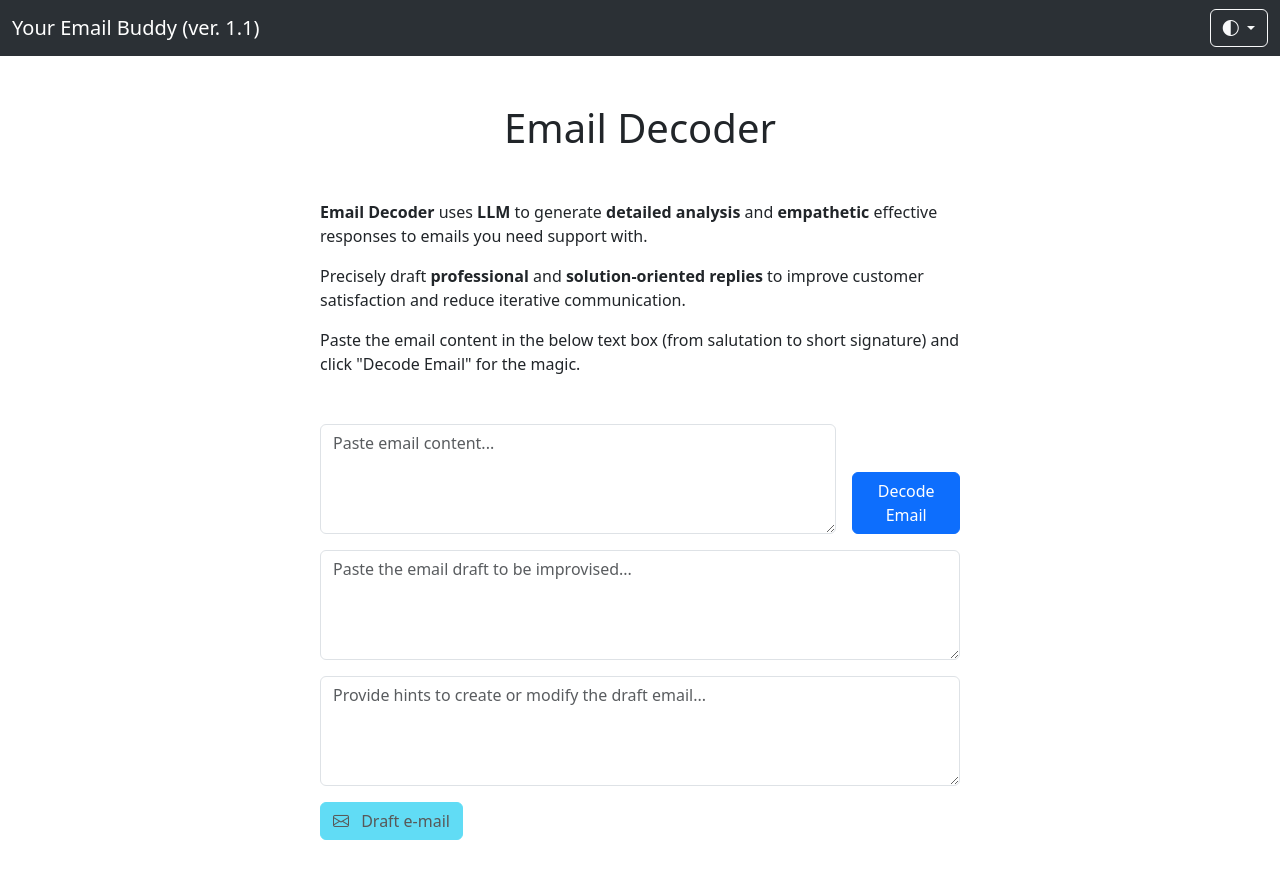
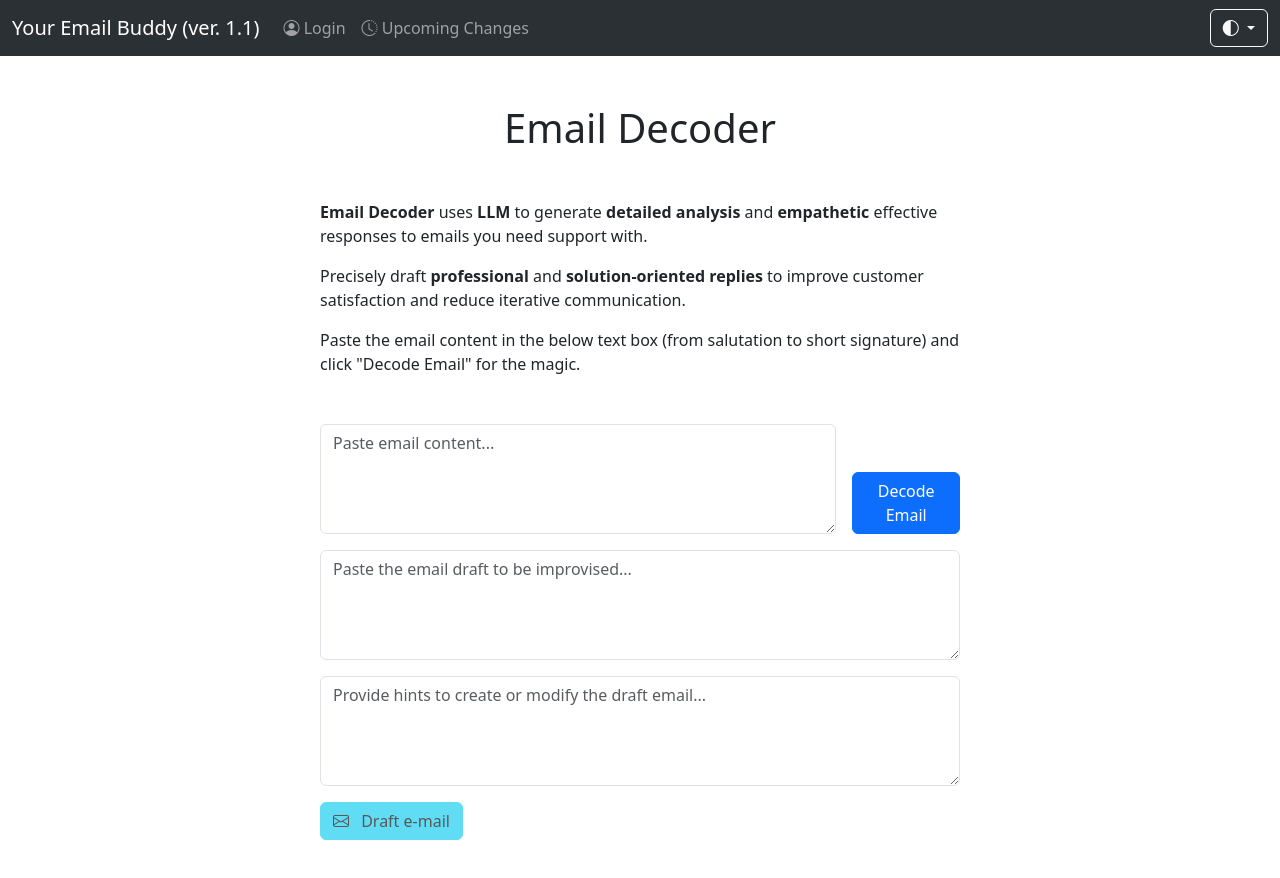
Before and after one commit to NG-Netha-Mrji/PMpal, a plain HTML site: page index.html in a window 1280 px wide. Shown: the top 878 px of the page. Drawn offline with nearby package versions, Linux system fonts and the light colour scheme.

Commit message:
Added menus to auth.html and change history.html

```diff
--- a/index.html
+++ b/index.html
@@ -29,6 +29,18 @@
         <span class="navbar-toggler-icon"></span>
       </button>
       <div class="collapse navbar-collapse" id="navbarContent">
+        <ul class="navbar-nav me-auto mb-2 mb-lg-0">
+          <li class="nav-item">
+            <a class="nav-link" href="auth.html">
+              <i class="bi bi-person-circle"></i> Login
+            </a>
+          </li>
+          <li class="nav-item">
+            <a class="nav-link" href="Change_history">
+              <i class="bi bi-clock-history"></i> Upcoming Changes
+            </a>
+          </li>
+        </ul>
         <div class="nav-item dropdown ms-auto" role="group" aria-label="Toggle dark mode" title="Toggle Dark Mode">
           <button class="dark-theme-toggle btn btn-outline-light dropdown-toggle" type="button" data-bs-toggle="dropdown" aria-expanded="false" aria-label="Toggle theme (auto)">
             <i class="bi bi-circle-half"></i> <span class="d-lg-none ms-2">Toggle theme</span>
```
Also changed, not shown: Change_history.html (renamed from Upcoming_changes.html), Upcoming changes.txt (deleted), Upcoming_changes.txt (deleted).
